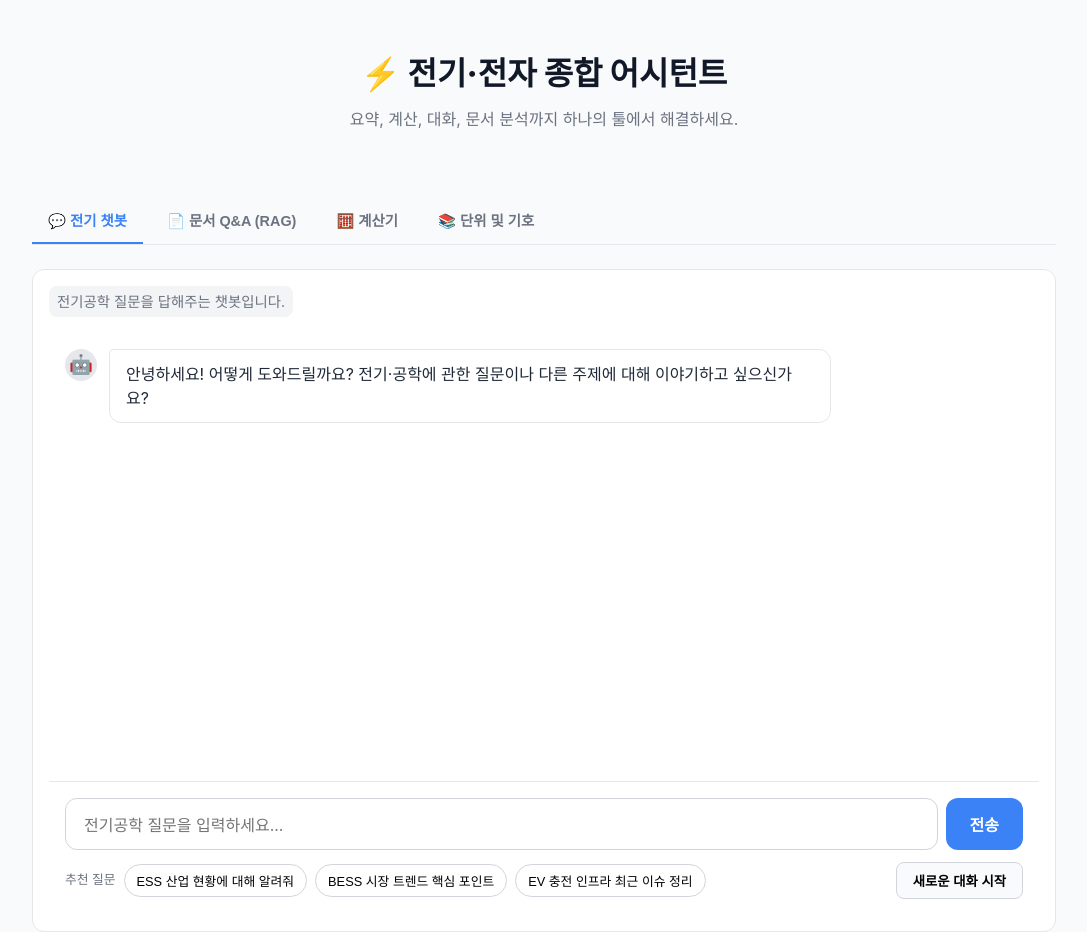
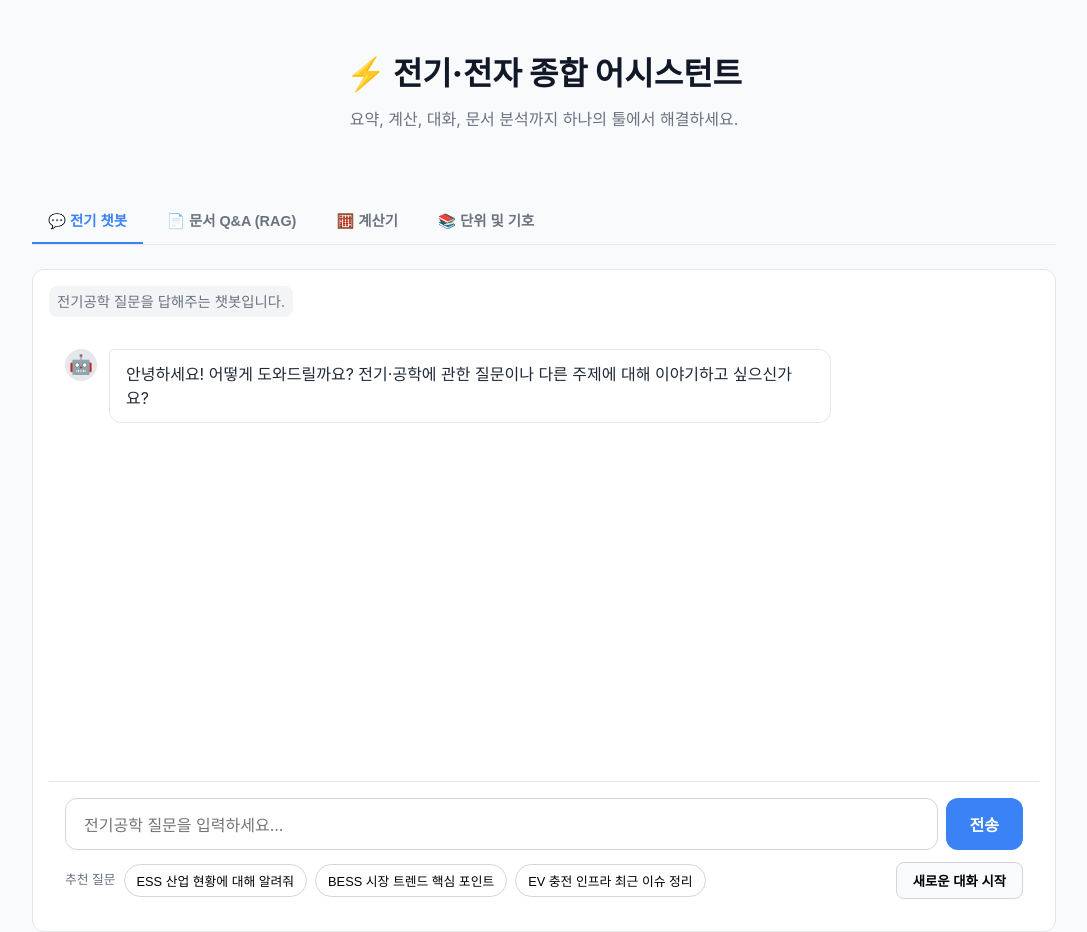
Before and after one commit to jungsday2/elec_chat, a React (Vite) app in the folder frontend/: page / in a window 1280 px wide. Shown: the whole page, without its empty margins (96-1183 px from the left). Built offline with nearby package versions, Linux system fonts and the light colour scheme; no server answers.

Commit message:
Update App.tsx

```diff
--- a/frontend/src/App.tsx
+++ b/frontend/src/App.tsx
@@ -2,10 +2,10 @@ import React, { useState } from 'react'
 import Chat from './components/Chat'
 import DocumentQA from './components/DocumentQA'
 import Calculators from './components/Calculators'
-// import CircuitProblem from './components/CircuitProblem' // --- 제거
+import UnitsAndSymbols from './components/UnitsAndSymbols' // --- [추가] 새로운 컴포넌트 임포트
 import './styles.css'
 
-type Tab = 'chat' | 'rag' | 'calc' | 'units' // --- 'circuit' 제거
+type Tab = 'chat' | 'rag' | 'calc' | 'units'
 
 export default function App() {
   const [tab, setTab] = useState<Tab>('chat')
@@ -13,7 +13,7 @@ export default function App() {
   return (
     <div className="app-container">
       <header className="app-header">
-        <h1>⚡️ 전기·전자 종합 어시턴트</h1>
+        <h1>⚡️ 전기·전자 종합 어시스턴트</h1>
         <p>요약, 계산, 대화, 문서 분석까지 하나의 툴에서 해결하세요.</p>
       </header>
 
@@ -28,7 +28,7 @@ export default function App() {
         {tab === 'chat' && <Chat />}
         {tab === 'rag' && <DocumentQA />}
         {tab === 'calc' && <Calculators />}
-        {tab === 'units' && <div>단위 및 기호 컨텐츠</div>}
+        {tab === 'units' && <UnitsAndSymbols />} {/* --- [수정] UnitsAndSymbols 컴포넌트 렌더링 */}
       </main>
     </div>
   )
```
